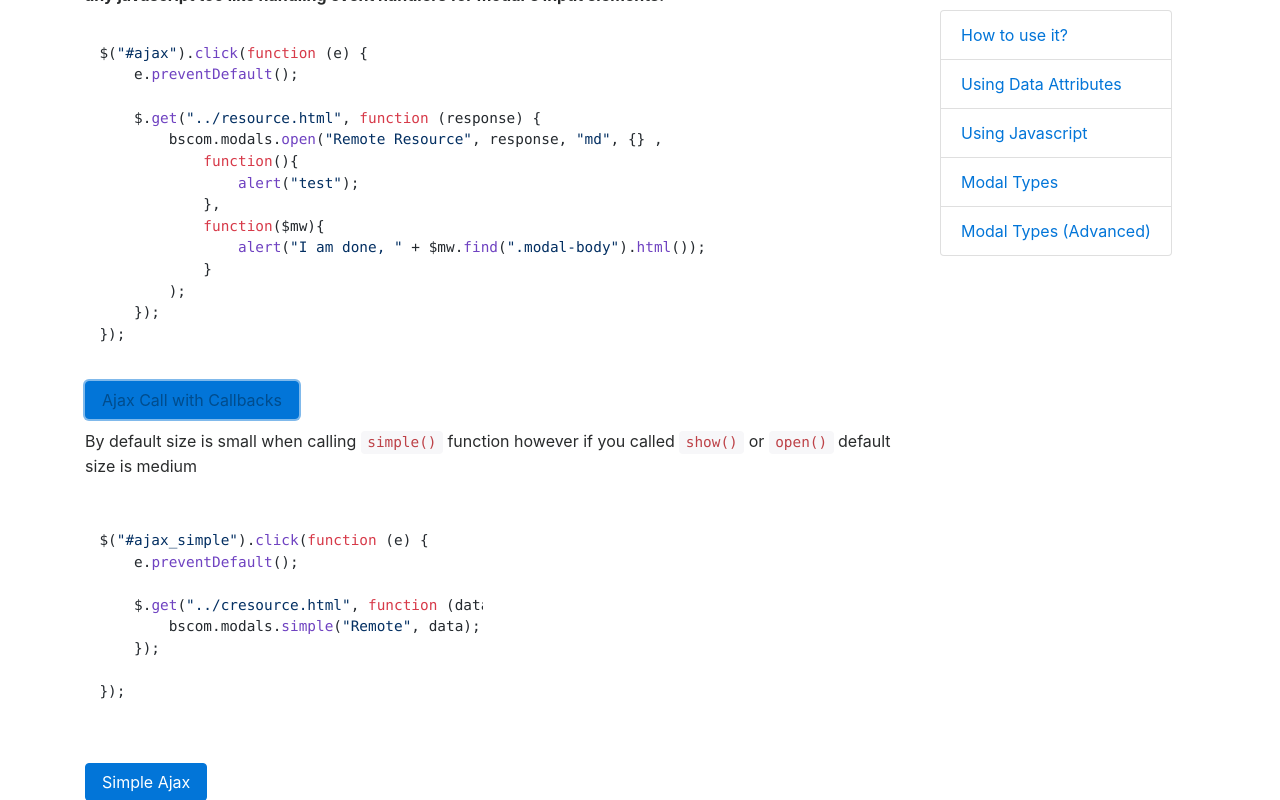
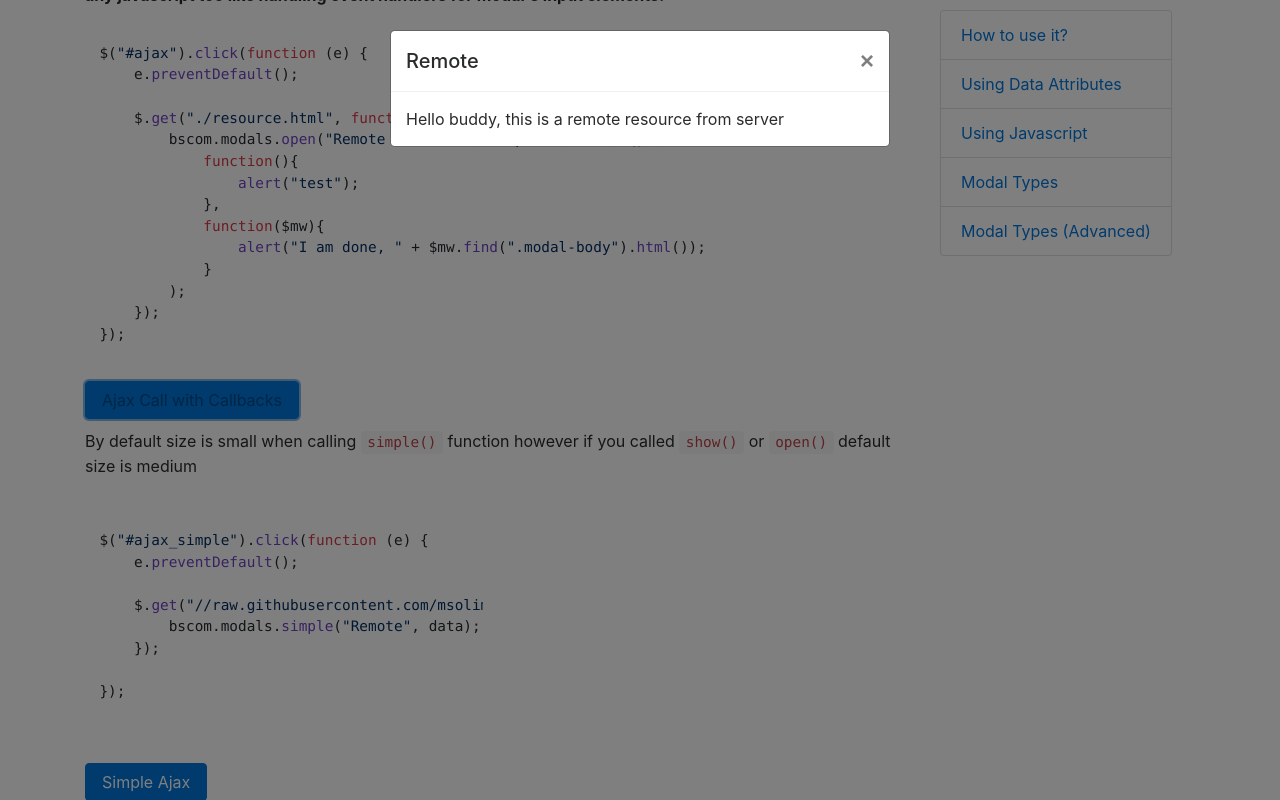
Before and after one commit to msolimans/BSComponents, a website: page modals/index.html in a window 1280 px wide. Both pictures are taken after a click on the link "Ajax Call with Callbacks". Shown: the part 3043-3843 px from the top of the page. Drawn offline with nearby package versions, Linux system fonts and the light colour scheme; a script that the page names is missing.

Commit message:
structuring directories

```diff
--- a/modals/index.html
+++ b/modals/index.html
@@ -14,7 +14,7 @@
     <script src="//cdnjs.cloudflare.com/ajax/libs/twitter-bootstrap/4.0.0-alpha.6/js/bootstrap.min.js"></script>
 
     <!--BSComp, Modals (only one reference)-->
-    <script src="./js/components/modals/bscom.modals.js"></script>
+    <script src="../js/modals/bscom.modals.js"></script>
 
     <!--Coding Highlights-->
     <script src="//cdnjs.cloudflare.com/ajax/libs/highlight.js/9.12.0/highlight.min.js"></script>
@@ -232,7 +232,7 @@ href="#" class="btn btn-primary"&gt;Large&lt;/a&gt;
     data-ajax="../resource.html"
     href="#" class="btn btn-primary"&gt;Simple&lt;/a&gt;
 </code> </pre>
-                    <a data-toggle="modal" data-title="Ajax" data-ajax="../resource.html" href="#"
+                    <a data-toggle="modal" data-title="Ajax" data-ajax="//raw.githubusercontent.com/msolimans/BSComponents/master/resource.html" href="#"
                        class="btn btn-primary">Simple Ajax</a>
                 </div>
             </div>
@@ -271,7 +271,7 @@ href="#" class="btn btn-primary"&gt;Large&lt;/a&gt;
 $("#ajax").click(function (e) {
     e.preventDefault();
 
-    $.get("../resource.html", function (response) {
+    $.get("./resource.html", function (response) {
         bscom.modals.open("Remote Resource", response, "md", {} ,
             function(){
                 alert("test");
@@ -298,7 +298,7 @@ $("#ajax").click(function (e) {
 $("#ajax_simple").click(function (e) {
     e.preventDefault();
 
-    $.get("../cresource.html", function (data) {
+    $.get("//raw.githubusercontent.com/msolimans/BSComponents/master/cresource.html", function (data) {
         bscom.modals.simple("Remote", data);
     });
 
@@ -431,7 +431,7 @@ bscom.modals.confirm("Confirm?",
         $("#ajax_simple").click(function (e) {
             e.preventDefault();
 
-            $.get("../cresource.html", function (data) {
+            $.get("//raw.githubusercontent.com/msolimans/BSComponents/master/cresource.html", function (data) {
                 bscom.modals.simple("Remote", data);
             });
 
@@ -440,7 +440,7 @@ bscom.modals.confirm("Confirm?",
         $("#ajax").click(function (e) {
             e.preventDefault();
 
-            $.get("../resource.html", function (data) {
+            $.get("//raw.githubusercontent.com/msolimans/BSComponents/master/resource.html", function (data) {
                 bscom.modals.open("Remote", data, "md", {}, function () {
                     alert("test");
 
```
Also changed, not shown: modals/types.html (+1 -1 lines).
